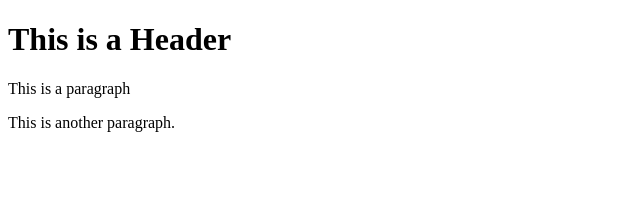
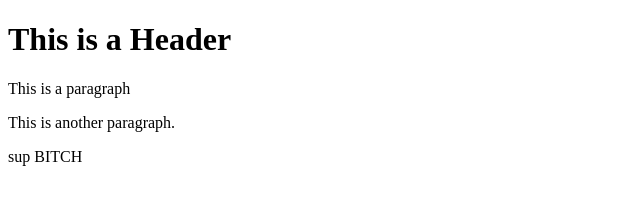
Before and after one commit to OdinsEcho/git-test, a website: page index.html in a window 1280 px wide. Shown: the whole page, without its empty margins (0-640 px from the left). Drawn offline with Linux system fonts and the light colour scheme.

```diff
--- a/index.html
+++ b/index.html
@@ -4,5 +4,6 @@
       <h1>This is a Header</h1>
       <p>This is a paragraph</p>
       <p>This is another paragraph.</p>
+      <p>sup BITCH</p>
    </body>
 </html>
```
Also changed, not shown: package.json (added, +24 -0 lines), 2 other files.
